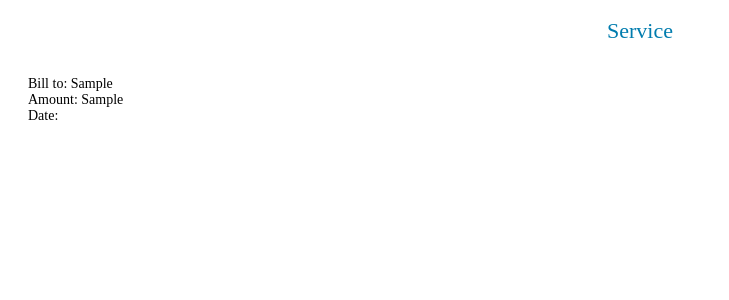
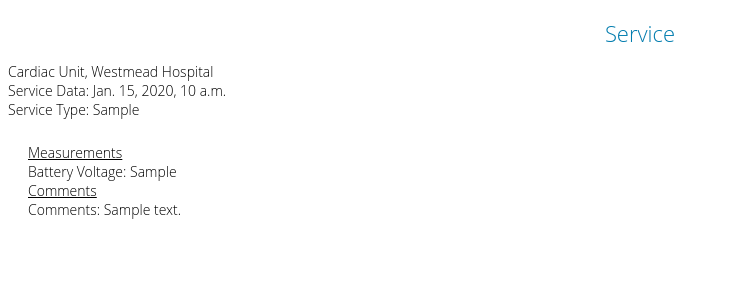
Before and after one commit to rogerhendricks/oos_django, a Django app: template client_oos/clients/templates/clients/pdf/service_render.html in a window 1280 px wide. Shown: the top 300 px of the page, without its empty margins (0-729 px from the left). Run offline with Django 3.2, Linux system fonts and the light colour scheme; the template is opened without the code that fills it: most values are stand-ins (such as "Sample title", 1, 10 or a date in 2020).

Commit message:
gor weazy print to start working for detail service view

```diff
--- a/client_oos/clients/templates/clients/oos_detail.html
+++ b/client_oos/clients/templates/clients/oos_detail.html
@@ -73,6 +73,7 @@
 <a class="btn btn-secondary" href="{% url 'client:service' oos.client_id %}">Back to Services</a>
 <a class="btn btn-secondary" href="{% url 'client:service_update' oos.pk %}">Update</a>
 <a class="btn btn-primary" href="{% url 'client:service_pdf' oos.pk %}">PDF</a>
+<a class="btn btn-primary" href="{% url 'client:weasyservice_detail' oos.pk %}">Weasy PDF</a>
 <button type="button" class="btn btn-danger" data-toggle="modal" data-target="#deleteModal">Delete</button>
 
 </div>
--- a/client_oos/clients/templates/clients/pdf/service_render.html
+++ b/client_oos/clients/templates/clients/pdf/service_render.html
@@ -2,9 +2,11 @@
     <head>
         <title>Title</title>
         <style type="text/css">
+
             body {
                 font-weight: 200;
                 font-size: 14px;
+                font-family: 'Open Sans';
             }
             .header {
                 font-size: 20px;
@@ -33,21 +35,46 @@
                 color: #333; /* old IE */
                 background-color: #fff; /* Modern Browsers */
             }
+            .row {
+                display: flex;
+              }
+
+              .column {
+                flex: 50%;
+              }
         </style>
+
     </head>
     <body>
-        <div class='wrapper'>
-            <div class='header'>
-                <p class='title'>Service</p>
-                <p></p>
+        <!-- Content for Static Frame 'header_frame' -->
+        <div id="header_content">
+                <div class="title header">
+                    <span>Service</span>
+
+                </div>
+                <p id="header_data">
+                    Cardiac Unit, Westmead Hospital<br>
+                    Service Data: {{oos_date}}<br>
+                    Service Type: {{oos_type}} <br>
+                </p>
             </div>
-        <div>
+        </div>
+
+        <!-- HTML Content -->
         <div class='details'>
-            Bill to: {{oos_type}}<br/>
-            Amount: {{ batt_volt }}<br/>
-            Date:
+                <div class="row"></div>
+                    <div class="column" id="col1_frame">
+                    <span><u>Measurements</u></span><br>
+                    Battery Voltage: {{ batt_volt }}<br/>
+                    </div>
+
+                    <div class="column" id="col2_frame">
+                    <span><u>Comments</u></span><br>
+                    Comments: {{ content }}<br/>
+                    </div>
+                </div>
             <hr class='hrItem' />
         </div>
-    </div>
+
     </body>
 </html>
--- a/client_oos/clients/urls.py
+++ b/client_oos/clients/urls.py
@@ -2,7 +2,7 @@ from django.urls import path, re_path
 from django.conf.urls import url
 from django.conf.urls.static import static
 from . import views
-from clients.views import ClientView, ClientDetailView, ClientCreate, ClientDelete, ClientUpdate, SearchList, OosView, OosDetailView, OosCreate, OosUpdateView, OosDelete,GeneratePdf
+from clients.views import ClientView, ClientDetailView, ClientCreate, ClientDelete, ClientUpdate, SearchList, OosView, OosDetailView, OosCreate, OosUpdateView, OosDelete, GeneratePdf, MyModelPrintView
 from django.conf import settings
 
 
@@ -26,7 +26,7 @@ urlpatterns = [
     path('client/service/add', OosCreate.as_view(), name='service_add'),
     path('client/<int:client.pk>/service/<int:pk>/update', OosUpdateView.as_view(), name='service_update'),
     path('client/<int:pk>/service/<int:oos.pk>/delete', OosDelete.as_view(), name='service_delete'),
-    path('client/pdf', GeneratePdf.as_view(), name='service_pdf')
+    path('client/<int:client.pk>/service/<int:pk>/detail/pdf/', MyModelPrintView.as_view(), name='weasyservice_detail')
 ]
 
 if settings.DEBUG:
```
Also changed, not shown: client_oos/clients/views.py (+19 -17 lines), client_oos/clients/templates/clients/pdf/service_render_2.html (added), 3 other files.
